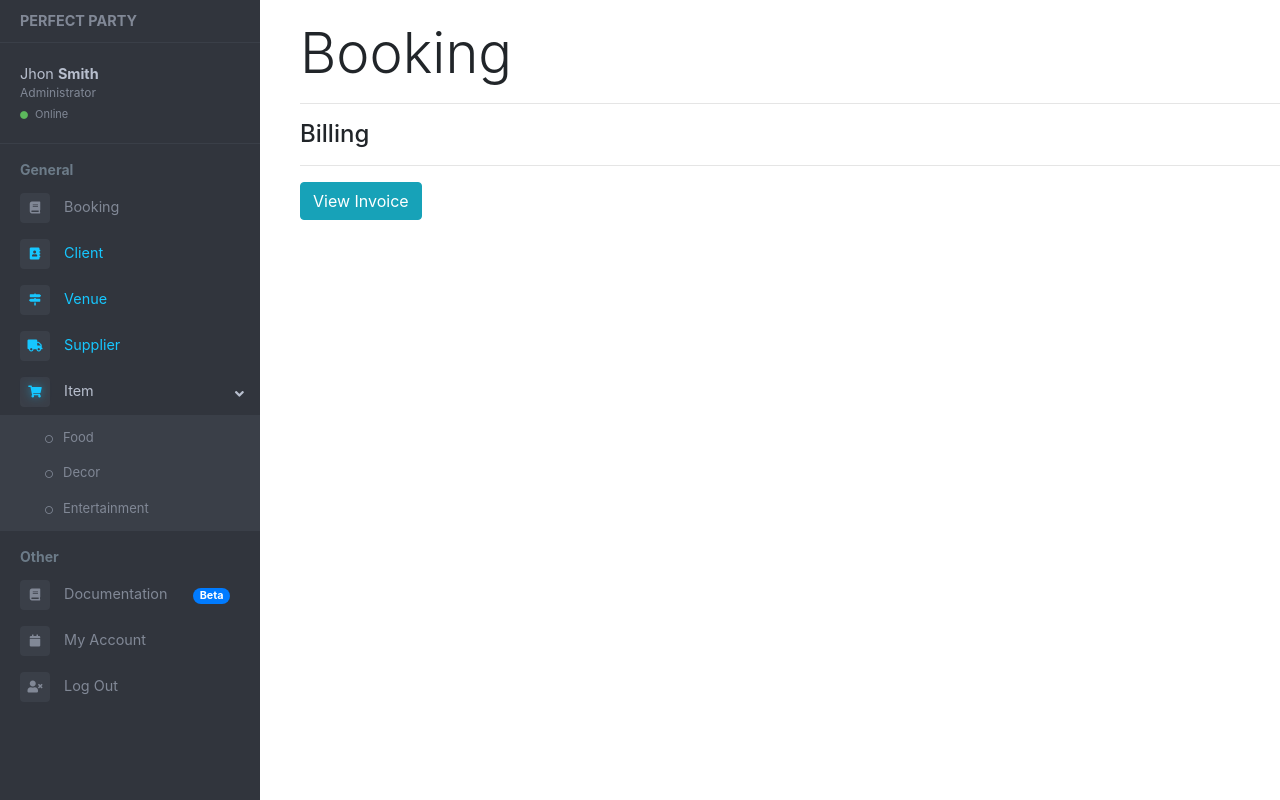
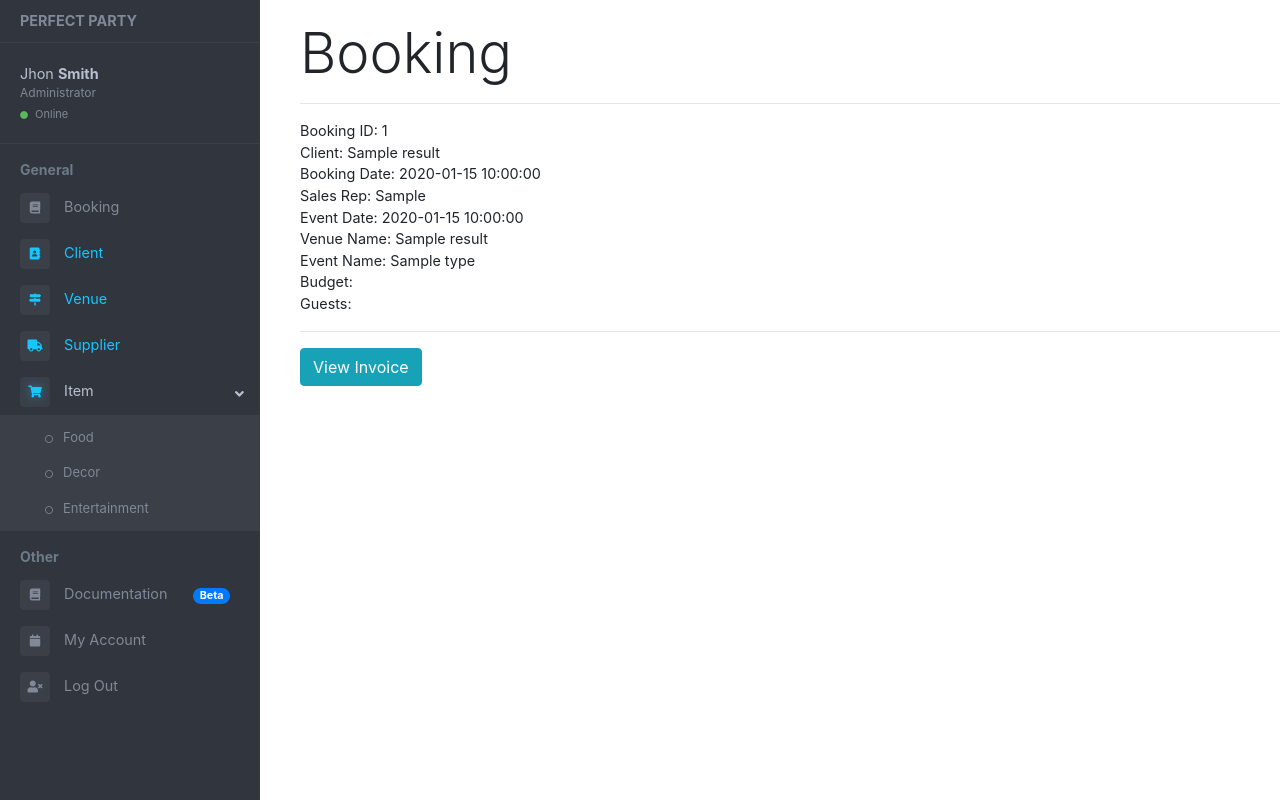
Before and after one commit to fxu9411/Perfect-Party, a Flask app: template perfect_party/PP/templates/onebook.html in a window 1280 px wide. Run offline with Flask 2, Linux system fonts and the light colour scheme; the template is opened without the code that fills it: most values are stand-ins (such as "Sample title", 1, 10 or a date in 2020); some libraries are stand-ins or nearby versions.

Commit message:
giExtract some booking info

```diff
--- a/perfect_party/PP/templates/onebook.html
+++ b/perfect_party/PP/templates/onebook.html
@@ -2,7 +2,23 @@
 {% block content %}
 <h2 class="display-4">Booking</h2>
 <hr>
-<h4>Billing</h4>
+Booking ID: {{ result.booking_id }}
+<br>
+Client: {{ result.client_name }}
+<br>
+Booking Date: {{ result.booking_date }}
+<br>
+Sales Rep: {{ result.sales_rep }}
+<br>
+Event Date: {{ result.event_date }}
+<br>
+Venue Name: {{ result.venue_name }}
+<br>
+Event Name: {{ result.type }}
+<br>
+Budget:
+<br>
+Guests:
 <hr>
 <button type="button" class="btn btn-info" data-toggle="modal" data-target="#viewInvoice">View Invoice</button>
 
```
